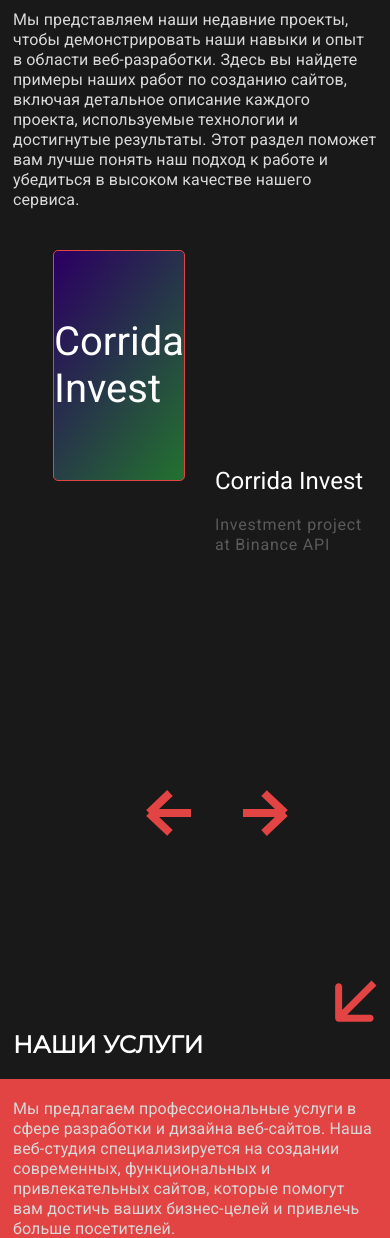
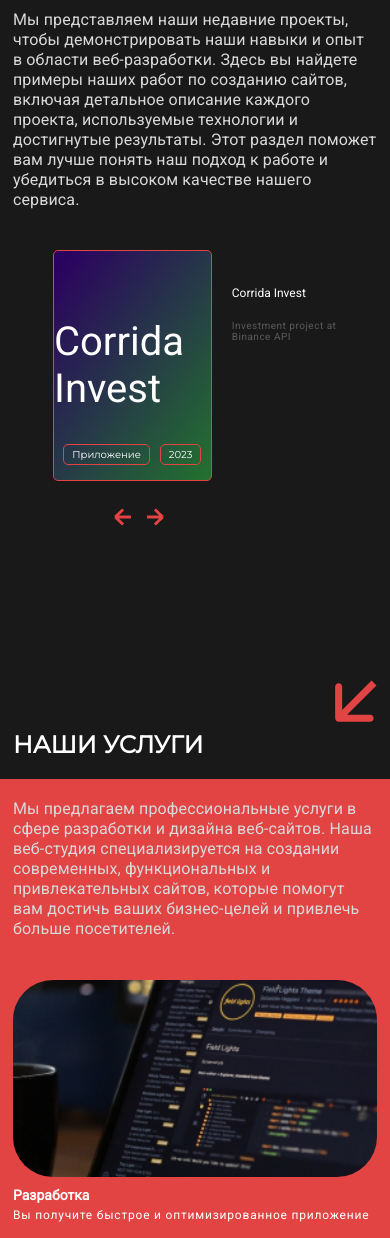
Before and after one commit to DoubleSenya/overband-home, a PHP site: page / in a window 390 px wide. Shown: the part 1023-2261 px from the top of the page. Run offline with PHP 8.4, Linux system fonts and the light colour scheme.

Commit message:
projects slider part 2

```diff
--- a/index.html
+++ b/index.html
@@ -79,6 +79,10 @@
                         <div class="project">
                             <div class="project-background corrida">
                                 Corrida Invest
+                                <div class="project-categories">
+                                    <div class="category">Приложение</div>
+                                    <div class="category">2023</div>
+                                </div>
                             </div>
                             <div class="project-info">
                                 <div class="project-title">Corrida Invest</div>
@@ -88,6 +92,10 @@
                         <div class="project">
                             <div class="project-background wishapp">
                                 Wish App
+                                <div class="project-categories">
+                                    <div class="category">Приложение</div>
+                                    <div class="category">2023</div>
+                                </div>
                             </div>
                             <div class="project-info">
                                 <div class="project-title">Wish App</div>
@@ -97,6 +105,10 @@
                         <div class="project">
                             <div class="project-background zaselite">
                                 Zaselite
+                                <div class="project-categories">
+                                    <div class="category">Приложение</div>
+                                    <div class="category">2023</div>
+                                </div>
                             </div>
                             <div class="project-info">
                                 <div class="project-title">Zaselite</div>
@@ -104,30 +116,29 @@
                             </div>
                         </div>
                         <div class="project">
-                            <div class="project-background corrida">
-                                Corrida Invest
+                            <div class="project-background avmnogo">
+                                Avmnogo
+                                <div class="project-categories">
+                                    <div class="category">Приложение</div>
+                                    <div class="category">2023</div>
+                                </div>
                             </div>
                             <div class="project-info">
-                                <div class="project-title">Corrida Invest</div>
-                                <div class="project-description">Investment project at Binance API</div>
+                                <div class="project-title">Avmnogo</div>
+                                <div class="project-description">Car diler</div>
                             </div>
                         </div>
                         <div class="project">
-                            <div class="project-background wishapp">
-                                Wish App
+                            <div class="project-background lomaday">
+                                Lomaday
+                                <div class="project-categories">
+                                    <div class="category">Приложение</div>
+                                    <div class="category">2023</div>
+                                </div>
                             </div>
                             <div class="project-info">
-                                <div class="project-title">Wish App</div>
-                                <div class="project-description">Event search app</div>
-                            </div>
-                        </div>
-                        <div class="project">
-                            <div class="project-background zaselite">
-                                Zaselite
-                            </div>
-                            <div class="project-info">
-                                <div class="project-title">Zaselite</div>
-                                <div class="project-description">Arenda jilya</div>
+                                <div class="project-title">Lomaday</div>
+                                <div class="project-description">Repair service</div>
                             </div>
                         </div>
                     </div>
--- a/style.css
+++ b/style.css
@@ -568,6 +568,14 @@
     background: linear-gradient(0deg, rgba(0, 0, 0, 0.20) 0%, rgba(0, 0, 0, 0.20) 100%), linear-gradient(153deg, #FFF 33.17%, #C60C00 224.05%);
 }
 
+.avmnogo {
+    background: linear-gradient(0deg, rgba(0, 0, 0, 0.20) 0%, rgba(0, 0, 0, 0.20) 100%), linear-gradient(159deg, #FAFAFA 0.71%, #3A9DF9 227.66%);
+}
+
+.lomaday {
+    background: linear-gradient(0deg, rgba(0, 0, 0, 0.20) 0%, rgba(0, 0, 0, 0.20) 100%), linear-gradient(159deg, #FFF1DC 0.71%, #4A4A4A 227.66%);
+}
+
 .project-background {
     border: 1px solid #E24343;
     border-radius: 5px;
@@ -579,6 +587,7 @@
     color: white;
     font-size: 40px;
     transition: all 0.5s;
+    position: relative;
 }
 
 .project-info {
@@ -669,9 +678,44 @@
     display: block;
 }
 
+.project-next > .project-background > .project-categories {
+    bottom: 20px;
+}
+
+.project-next > .project-background > .project-categories > .category {
+    height: 30px;
+    font-size: 12px;
+    line-height: 30px;
+    padding: 0 14px;
+}
+
 /* .project-next ~ .project {
     display: none;
 } */
+
+.project-categories {
+    position: absolute;
+    /* right: 0;
+    left: 0; */
+    bottom: 12px;
+}
+
+.category {
+    height: 19px;
+    color: #FFF;
+    text-align: center;
+    text-align: center;
+    font-family: Montserrat;
+    font-size: 10px;
+    font-style: normal;
+    font-weight: 400;
+    line-height: 19px;
+    border-radius: 5px;
+    border: 1px solid #E24343;
+    display: inline-block;
+    padding: 0 8px;
+    margin: 0 auto;
+}
 
 @media (max-width: 1397px) {
 
@@ -2196,9 +2240,91 @@
 
 @media (max-width: 521px) {
 
+    .project-next > .project-background {
+        width: 350px;
+        height: 500px;
+    }
+
+    .project-next > .project-info {
+        display: block;
+    }
+
+    .project {
+        margin-top: 0px;
+    }
+
+    .project-next {
+        opacity: 1;
+        margin-top: 0;
+        /* width: 60%; */
+        box-sizing: border-box;
+        justify-self: center;
+        margin-left: 0px;
+        margin-right: 0px;
+        z-index: 1;
+        width: 180px;
+        height: 229px;
+    }
+
+    .projects-slider {
+        height: 300px;
+    }
+
     .project-active > .project-background {
         width: 180px;
         height: 229px;
+    }
+
+    .project-next > .project-background {
+        width: 180px;
+        height: 229px;
+    }
+
+    .project-background {
+        width: 180px;
+        height: 229px;
+    }
+
+    .project-info {
+        padding-top: 36px;
+        margin-left: 20px;
+    }
+
+    .project-title {
+
+        font-size: 12px;
+        font-style: normal;
+        font-weight: 400;
+        line-height: normal;
+    }
+
+    .project-description {
+
+        font-size: 10px;
+        font-style: normal;
+        font-weight: 400;
+        line-height: normal;
+        letter-spacing: 0.5px;
+    }
+
+    .project-button-next svg {
+        width: 18px;
+        height: 18px;
+    }
+
+    .project-button-prev svg {
+        width: 18px;
+        height: 18px;
+    }
+
+    .project-button-next {
+       left: 134px;
+       bottom: 20px;
+    }
+
+    .project-button-prev {
+        left: 100px;
+        bottom: 20px;
     }
 
     .header {
```
